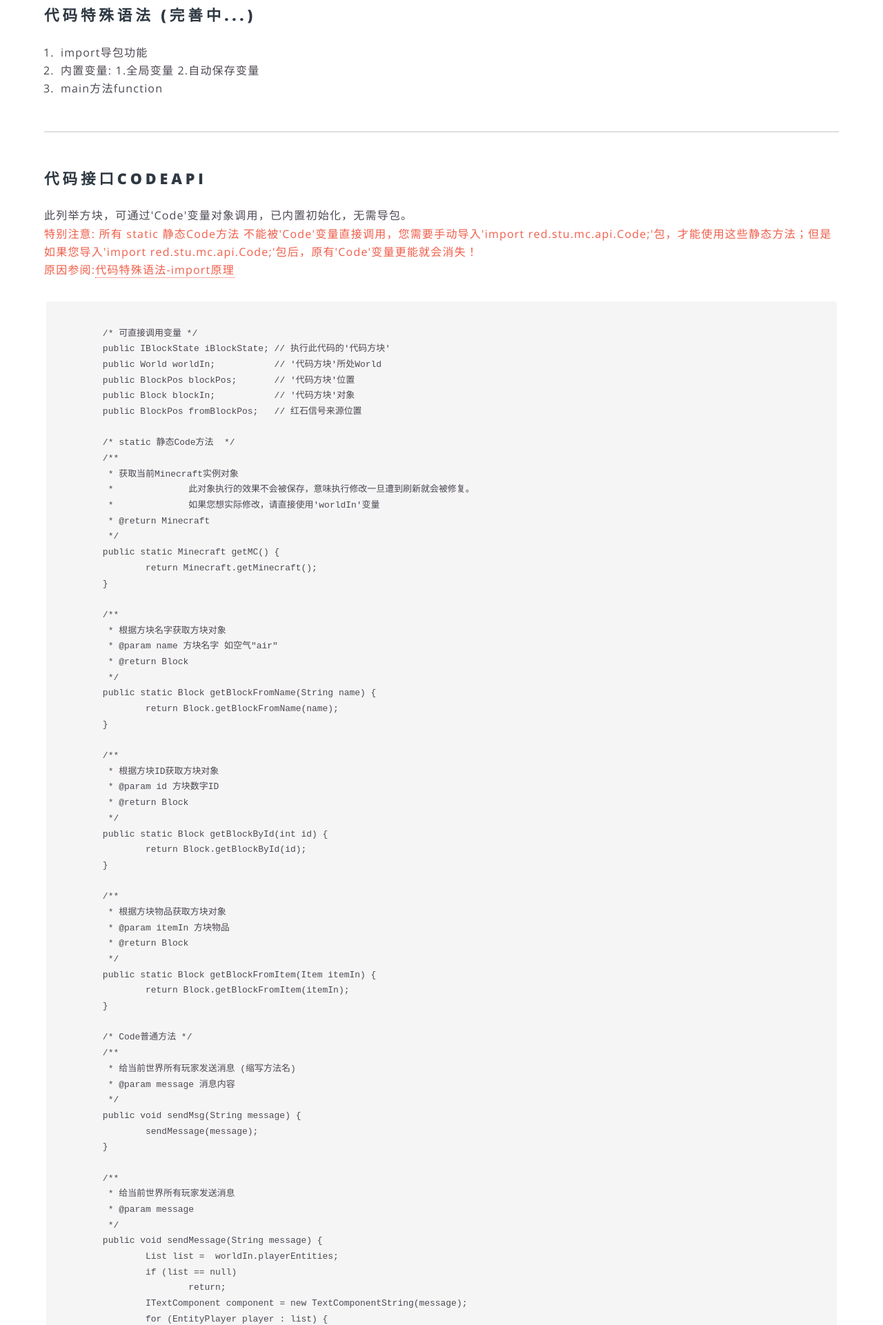
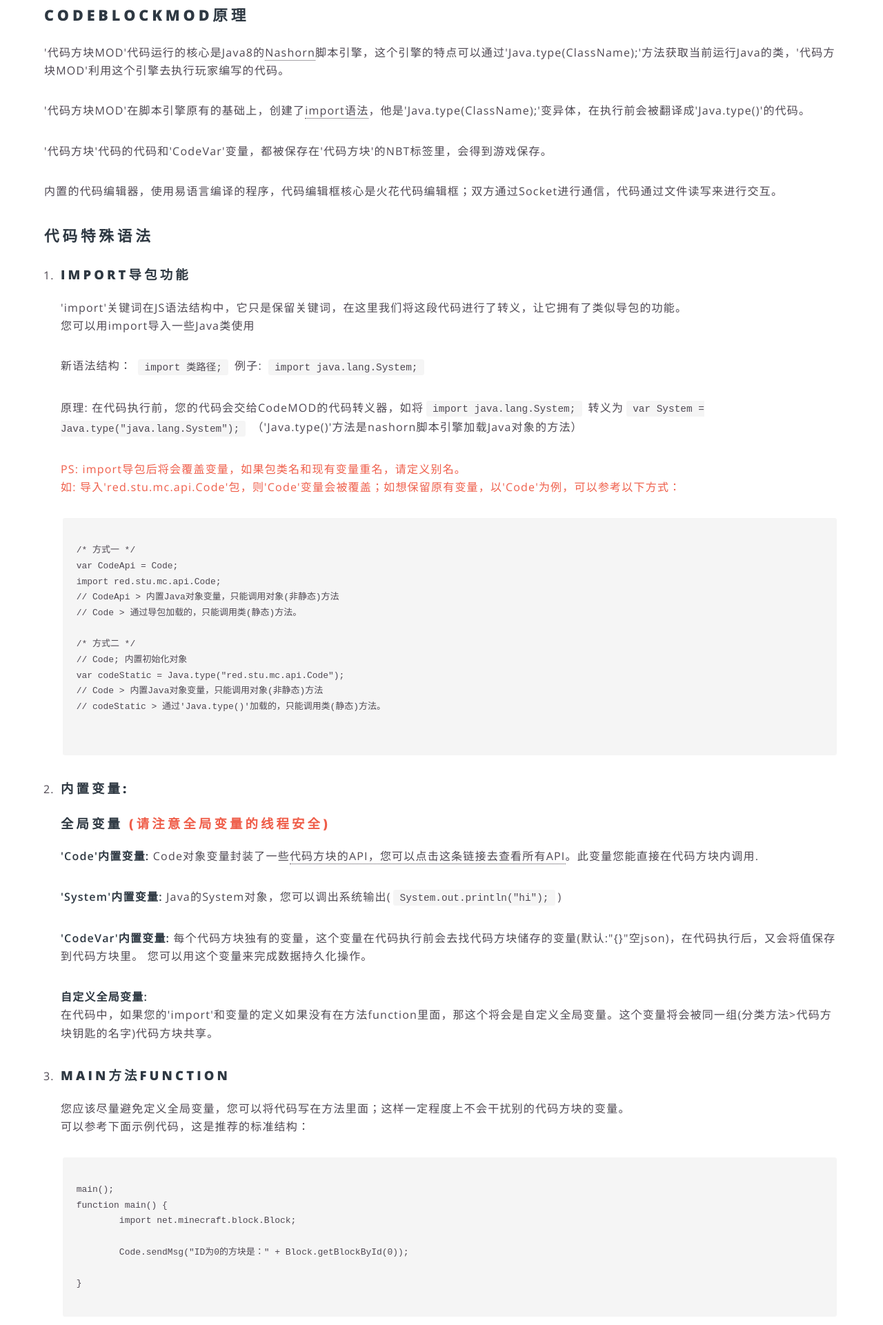
Before and after one commit to 528711923/mc, a plain HTML site: page document.html in a window 1280 px wide. Shown: the part 1124-3045 px from the top of the page at 69% size. Drawn offline with nearby package versions, Linux system fonts and the light colour scheme.

Commit message:
Update document.html
new

```diff
--- a/document.html
+++ b/document.html
@@ -52,13 +52,14 @@
 									<h2>CodeblockMOD介绍</h2>
 									<ol>
 										<li>
-											<h3>代码方块<img src="images/code_block_0.png" alt="代码方块" /></h3>
+											<h3>代码方块<img src="images/code_block_0.png" alt="代码方块" />
+											</h3>
 											<p>这个方块可执行编写的代码，只能用'代码方块钥匙'才能打开。
-											您可以通过此方块调用<a href="#">CodeAPI</a>，也可以直接调用游戏代码。
-											当然，最明显的一点就是，可以持<a href="#">久化数据(保存数据)</a>，和更多的高效计算方法。
+											您可以通过此方块调用<a href="javascript:jump('codeApi');">CodeAPI</a>，也可以直接调用游戏代码。
+											当然，最明显的一点就是，可以持<a href="javascript:jump('built-inVariable');">久化数据(保存数据)</a>，和更多的高效计算方法。
 											</p>
 											<p>运行的代码是JS脚本语言，您需要掌握JS的语法；使用为Java8的'nashorn'脚本引擎执行代码；
-												<br />请参考<a href="#">CodeBlock代码特殊语法结构</a>。</p>
+												<br />请参考<a href="javascript:jump('specialGrammar');">CodeBlock代码特殊语法结构</a>。</p>
 
 										</li>
 										<li>
@@ -70,19 +71,73 @@
 
 									<h4>更多的视频介绍</h4>
 									<p>我为CodeBlockMOD做了一个教学视频，您可以点击这个链接，去B站观看我上传的教程。</p>
+									<div id="principle_link"></div>
 									<hr />
 
-									<h2>代码特殊语法 (完善中...)</h2>
+									<h2 id="principle">CodeblockMOD原理</h2>
+									<p>'代码方块MOD'代码运行的核心是Java8的<a target="_blank" href="https://baike.baidu.com/item/Nashorn">Nashorn</a>脚本引擎，这个引擎的特点可以通过'Java.type(ClassName);'方法获取当前运行Java的类，'代码方块MOD'利用这个引擎去执行玩家编写的代码。</p>
+									<p>'代码方块MOD'在脚本引擎原有的基础上，创建了<a href="javascript:jump('importGuidePackage');">import语法</a>，他是'Java.type(ClassName);'变异体，在执行前会被翻译成'Java.type()'的代码。</p>
+									<p>'代码方块'代码的代码和'CodeVar'变量，都被保存在'代码方块'的NBT标签里，会得到游戏保存。</p>
+									<p>内置的代码编辑器，使用易语言编译的程序，代码编辑框核心是火花代码编辑框；双方通过Socket进行通信，代码通过文件读写来进行交互。</p>
+
+									<h2 id="specialGrammar">代码特殊语法</h2>
 									<ol>
-										<li>import导包功能</li>
-										<li>内置变量: 1.全局变量 2.自动保存变量</li>
-										<li>main方法function</li>
+										<li id="importGuidePackage">
+											<h3>import导包功能</h3>
+											<p>'import'关键词在JS语法结构中，它只是保留关键词，在这里我们将这段代码进行了转义，让它拥有了类似导包的功能。<br />
+											您可以用import导入一些Java类使用</p>
+											<p>新语法结构： <code>import 类路径;</code> 例子: <code>import java.lang.System;</code></p>
+											<p>原理: 在代码执行前，您的代码会交给CodeMOD的代码转义器，如将<code>import java.lang.System;</code> 转义为<code>var System = Java.type("java.lang.System");</code> （'Java.type()'方法是nashorn脚本引擎加载Java对象的方法）</p>
+											<p style="color: #EF5E4A;">PS: import导包后将会覆盖变量，如果包类名和现有变量重名，请定义别名。<br />
+											如: 导入'red.stu.mc.api.Code'包，则'Code'变量会被覆盖；如想保留原有变量，以'Code'为例，可以参考以下方式：
+											<pre><code>
+/* 方式一 */
+var CodeApi = Code;
+import red.stu.mc.api.Code;
+// CodeApi > 内置Java对象变量，只能调用对象(非静态)方法
+// Code > 通过导包加载的，只能调用类(静态)方法。
+
+/* 方式二 */
+// Code; 内置初始化对象
+var codeStatic = Java.type("red.stu.mc.api.Code");
+// Code > 内置Java对象变量，只能调用对象(非静态)方法
+// codeStatic > 通过'Java.type()'加载的，只能调用类(静态)方法。
+
+											</code></pre>
+											</p>
+										</li>
+										<li id="built-inVariable">
+											<h3>内置变量:</h3>
+											<h3>全局变量 <span style="color: #EF5E4A;">(请注意全局变量的线程安全)</span></h3>
+											<p><strong>'Code'内置变量: </strong>Code对象变量封装了一些<a href="javascript:jump('codeApi');">代码方块的API，您可以点击这条链接去查看所有API</a>。此变量您能直接在代码方块内调用.</p>
+											<p><strong>'System'内置变量: </strong>Java的System对象，您可以调出系统输出(<code>System.out.println("hi");</code>)</p>
+											<p><strong>'CodeVar'内置变量: </strong>每个代码方块独有的变量，这个变量在代码执行前会去找代码方块储存的变量(默认:"{}"空json)，在代码执行后，又会将值保存到代码方块里。 您可以用这个变量来完成数据持久化操作。</p>
+											<p>
+												<strong>自定义全局变量: </strong><br />
+												在代码中，如果您的'import'和变量的定义如果没有在方法function里面，那这个将会是自定义全局变量。这个变量将会被同一组(分类方法>代码方块钥匙的名字)代码方块共享。
+											</p>
+
+										</li>
+										<li>
+											<h3 id="mainMethod">main方法function</h3>
+											<p>您应该尽量避免定义全局变量，您可以将代码写在方法里面；这样一定程度上不会干扰别的代码方块的变量。<br />
+											可以参考下面示例代码，这是推荐的标准结构：</p>
+											<pre><code>
+main();
+function main() {
+	import net.minecraft.block.Block;
+
+	Code.sendMsg("ID为0的方块是：" + Block.getBlockById(0));
+
+}
+											</code></pre>
+										</li>
 									</ol>
 									<hr />
 
-									<h2>代码接口CodeAPI</h2>
+									<h2 id="codeApi">代码接口CodeAPI</h2>
 									<p>此列举方块，可通过'Code'变量对象调用，已内置初始化，无需导包。<br />
-									<span style="color: #EF5E4A;">特别注意: 所有 static 静态Code方法 不能被'Code'变量直接调用，您需要手动导入'import red.stu.mc.api.Code;'包，才能使用这些静态方法；但是如果您导入'import red.stu.mc.api.Code;'包后，原有'Code'变量更能就会消失！<br />原因参阅:<a href="#">代码特殊语法-import原理</a></span>
+									<span style="color: #EF5E4A;">特别注意: 所有 static 静态Code方法 不能被'Code'变量直接调用，您需要手动导入'import red.stu.mc.api.Code;'包，才能使用这些静态方法；但是如果您导入'import red.stu.mc.api.Code;'包后，原有'Code'变量更能就会消失！<br />原因参阅:<a href="javascript:jump('importGuidePackage');">代码特殊语法-import原理</a></span>
 									</p>
 
 									<pre><code>
@@ -209,8 +264,7 @@
 
 </code></pre>
 									<hr />
-
-
+									<h4>还有疑问? 欢迎加群讨论-QQ群807477954</h4>
 
 							</div>
 						</section>
@@ -242,6 +296,12 @@
 			<script src="assets/js/util.js"></script>
 			<!--[if lte IE 8]><script src="assets/js/ie/respond.min.js"></script><![endif]-->
 			<script src="assets/js/main.js"></script>
+		<script type="text/javascript">
+			var navHeight = $('#header').height();
+			function jump(id) {
+				$('html,body').animate({scrollTop: $('#' + id).offset().top - navHeight}, 500);
+			}
 
+		</script>
 	</body>
 </html>
```
